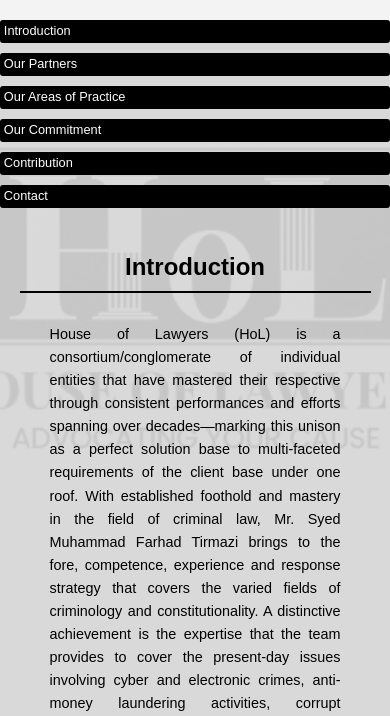
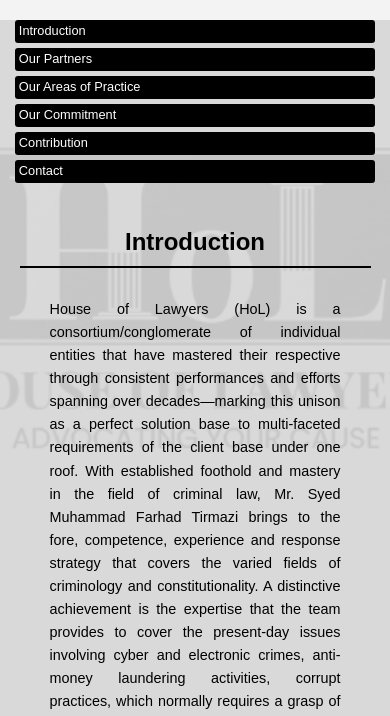
Before and after one commit to fatimanadeem3/houseoflawyers, a plain HTML site: page index.html in a window 390 px wide. Shown: the part 124-840 px from the top of the page. Drawn offline with Linux system fonts and the light colour scheme.

Commit message:
Add files via upload

```diff
--- a/index.html
+++ b/index.html
@@ -34,7 +34,7 @@
         nav {
     display: flex;
     justify-content: center;
-    gap: 10px;
+    gap: 5px;
     flex-direction: row; /* Ensure buttons are in a row */
     flex-wrap: nowrap; /* Prevent wrapping */
     overflow-x: auto; /* Allow horizontal scrolling if needed */
@@ -42,6 +42,7 @@
 
         nav a {
             text-decoration: none;
+            margin: 0 15px;
             color: white;
             transition: background-color 0.3s, font-size 0.3s;
             padding: 0.5em 1em;
@@ -112,7 +113,7 @@
 
             nav {
                 flex-direction: column; /* Stack navigation buttons */
-                gap: 10px;
+                gap: 5px;
             }
 
             nav a {
```
